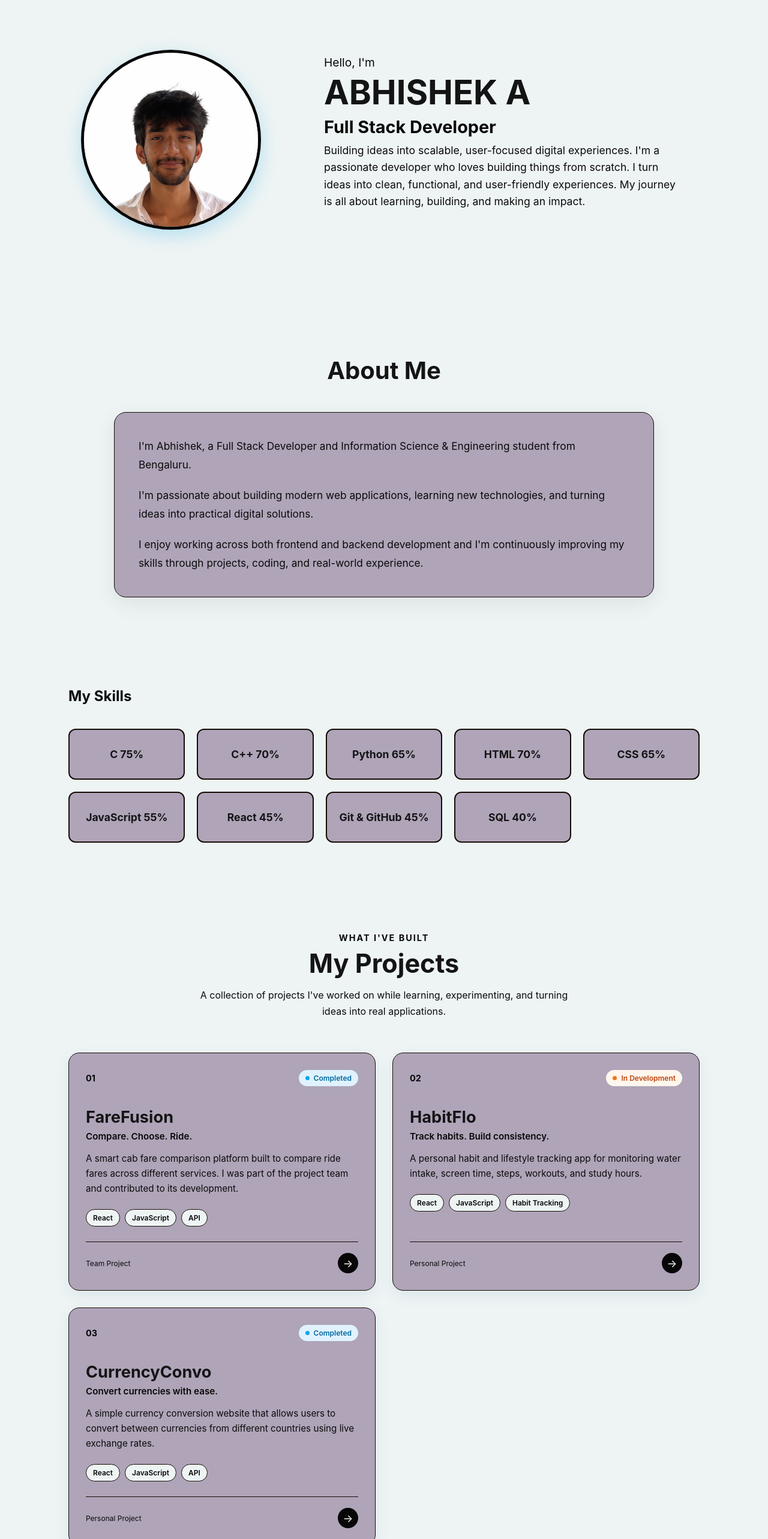
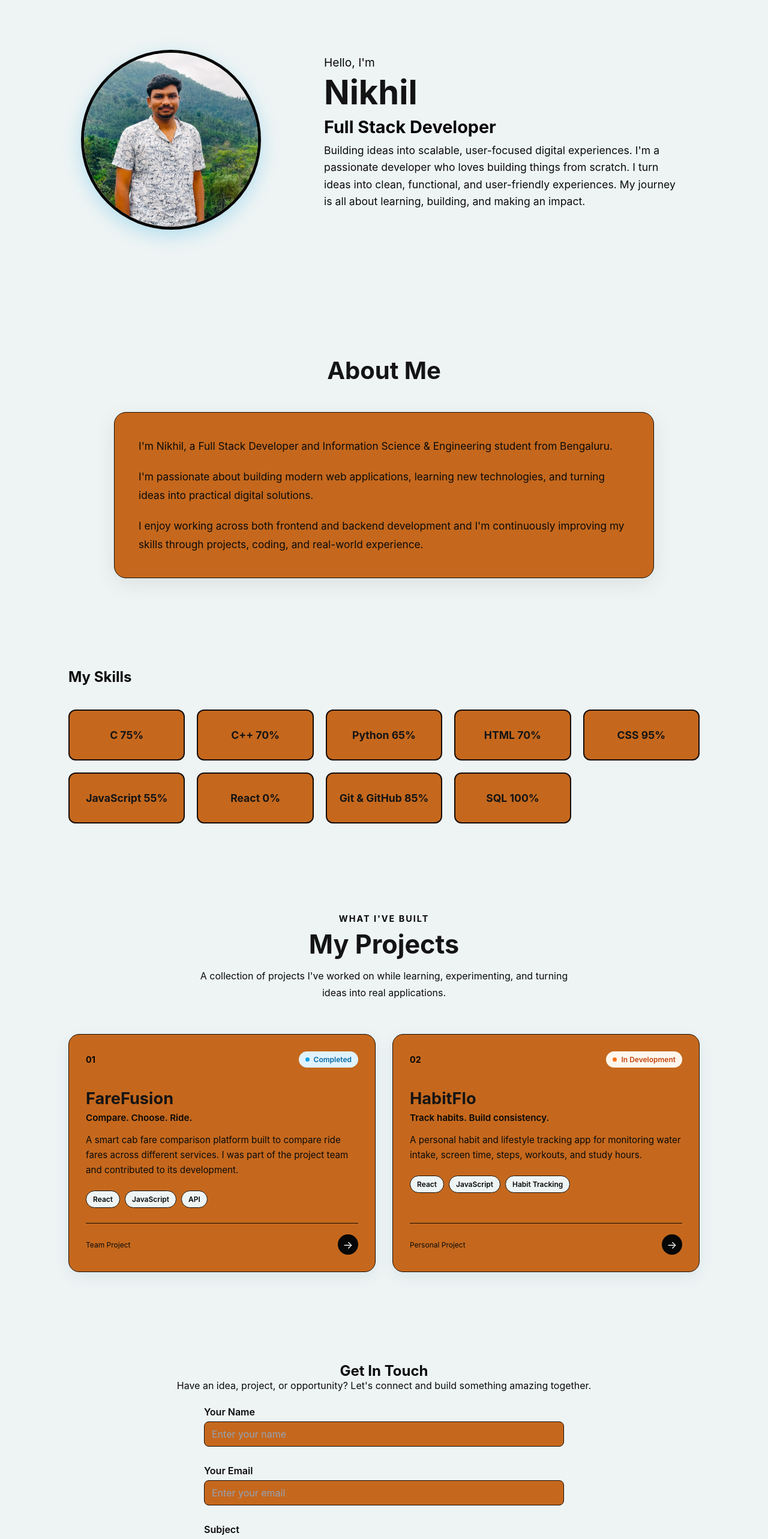
Before and after one commit to mohhhan/Chaturya-__portfolio, a React (Vite) app: page / in a window 1280 px wide. Shown: the part 120-2686 px from the top of the page at 60% size. Built offline with nearby package versions, Linux system fonts and the light colour scheme.

Commit message:
fix production build

```diff
--- a/src/components/About.jsx
+++ b/src/components/About.jsx
@@ -8,7 +8,7 @@ export default function About() {
             <div className="about-content">
                 <div className="about-text">
                     <p>
-                        I'm Abhishek, a Full Stack Developer and Information
+                        I'm Nikhil, a Full Stack Developer and Information
                         Science & Engineering student from Bengaluru.
                     </p>
 
--- a/src/components/Footer.jsx
+++ b/src/components/Footer.jsx
@@ -6,7 +6,7 @@ export default function Footer() {
     return (
         <footer>
             <p>
-                &copy; {year} Abhishek. All rights reserved.
+                &copy; {year} Nikhil. All rights reserved.
             </p>
 
             <nav aria-label="social links">
--- a/src/components/Hero.jsx
+++ b/src/components/Hero.jsx
@@ -6,14 +6,14 @@ export default function Hero() {
 
             {/* Left side - Photo */}
             <div className="hero-photo">
-                <img src="abhi.jpg" alt="abhishek" />
+                <img src="boli maga nikhil.jpeg" alt="nikhil" />
             </div>
 
             {/* Right side - Text */}
             <div className="hero-content">
                 <p className="hero-intro">Hello, I'm</p>
 
-                <h1>ABHISHEK A</h1>
+                <h1>Nikhil</h1>
 
                 <h2>Full Stack Developer</h2>
 
--- a/src/components/Projects.jsx
+++ b/src/components/Projects.jsx
@@ -23,19 +23,6 @@ const projects = [
         status: "In Development",
         statusType: "development",
         type: "Personal Project",
-    },
-
-    {
-        id: "03",
-        title: "CurrencyConvo",
-        subtitle: "Convert currencies with ease.",
-        description:
-            "A simple currency conversion website that allows users to convert between currencies from different countries using live exchange rates.",
-        tags: ["React", "JavaScript", "API"],
-        status: "Completed",
-        statusType: "completed",
-        type: "Personal Project",
-        link: "https://sky-blue-exchange.lovable.app/",
     },
 ];
 
--- a/src/components/Skills.jsx
+++ b/src/components/Skills.jsx
@@ -5,11 +5,11 @@ const skills = [
     { name: "C++ ", level: 70 },
     { name: "Python ", level: 65 },
     { name: "HTML ", level: 70 },
-    { name: "CSS ", level: 65 },
+    { name: "CSS ", level: 95 },
     { name: "JavaScript ", level: 55 },
-    { name: "React ", level: 45 },
-    { name: "Git & GitHub ", level: 45 },
-    { name: "SQL ", level: 40 },
+    { name: "React ", level: 0 },
+    { name: "Git & GitHub ", level: 85 },
+    { name: "SQL ", level: 100 },
 ];
 
 export default function Skills() {
--- a/src/index.css
+++ b/src/index.css
@@ -7,7 +7,7 @@
     --text: #0a0a0a;
     --heading: #141415;
     --primary: #070707;
-    --surface: #afa4b8;
+    --surface: #c5681d;
     --border: #140c04;
 }
 
@@ -31,12 +31,12 @@ body {
 
 /* DARK MODE */
 body[data-theme="dark"] {
-    --bg: #07111F;
+    --bg: #4c1e88;
     --text: #CBD5E1;
     --heading: #E0F2FE;
-    --primary: #38BDF8;
+    --primary: #7f12c7;
     --surface: #0F1F33;
-    --border: #1E3A5F;
+    --border: #2a0b74;
 
     background: var(--bg);
     color: var(--text);
```
Also changed, not shown: public/boli maga nikhil.jpeg (added).
